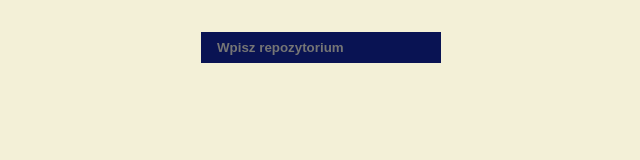
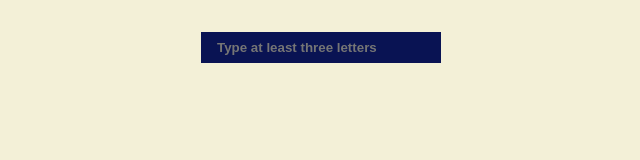
Before and after one commit to lszmytko/github-graphql-app, a React (Create React App) app: page / in a window 1280 px wide. Shown: the top 160 px of the page, without its empty margins (319-959 px from the left). Built offline with nearby package versions, Linux system fonts and the light colour scheme.

Commit message:
new token

```diff
--- a/src/components/FrontPage/FrontPagePres.tsx
+++ b/src/components/FrontPage/FrontPagePres.tsx
@@ -31,7 +31,7 @@ const FrontPagePres: React.FC<{
             props.setInputValue(e.target.value);
           }}
           className="FrontPage_input"
-          placeholder="Wpisz repozytorium"
+          placeholder="Type at least three letters"
         />
       </div>
       <div className="repos_container">
```
